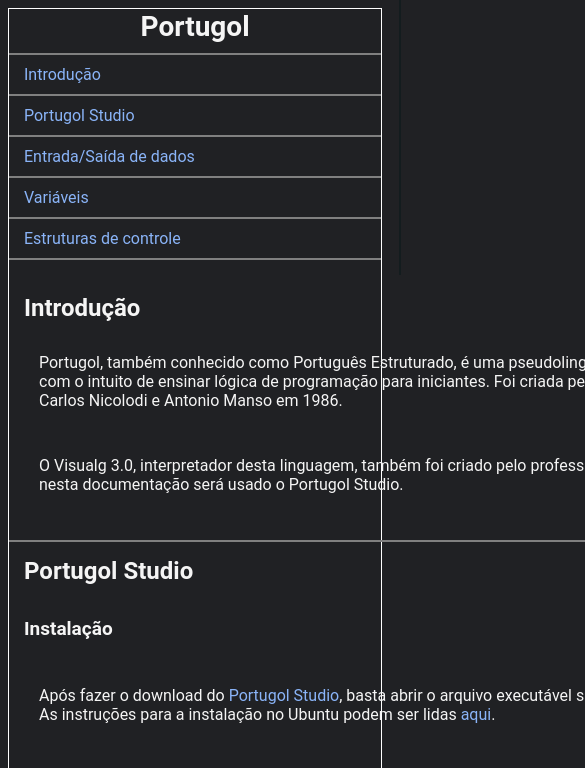
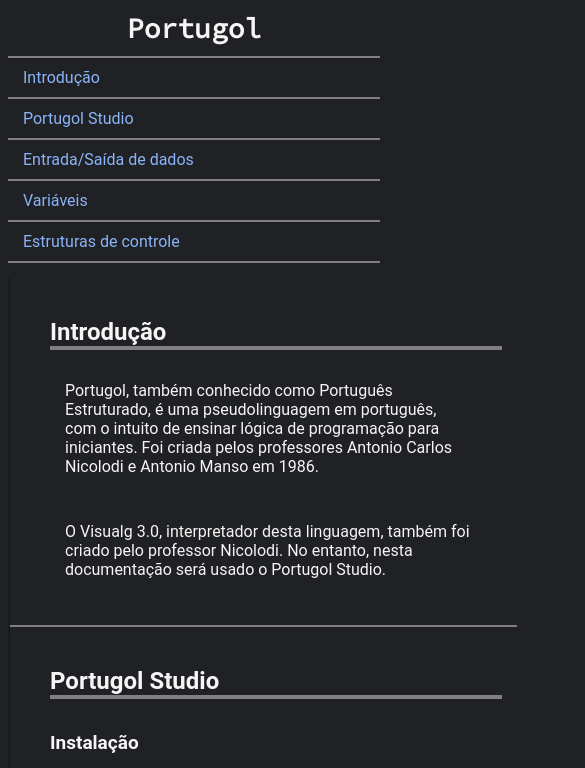
Before and after one commit to mtlpks/docs-portugol, a plain HTML site: page index.html in a window 390 px wide. Shown: the top 768 px of the page, 585 px wide, since content can reach past the window. Drawn offline with Linux system fonts and the light colour scheme.

Commit message:
Conserta alguns problemas de dimensionamento

```diff
--- a/styles.css
+++ b/styles.css
@@ -9,20 +9,21 @@
 header {
     font-size: 24px;
     font-weight: bold;
+    border-bottom: 4px solid gray;
 }
 
 #Portugol {
     font-size: 28px;
     padding: 10px 0;
     text-align: center;
+    font-family: 'Source Code Pro';
 }
 
 nav {
     display: flex;
     flex-direction: column;
     width: 60%;
-    border-right: 2px solid rgba(0, 22, 22, 0.4);
-    position: fixed;
+    position: sticky;
     height: 100%;
     width: 300px;
     min-width: 290px;
@@ -31,6 +32,7 @@
 main {
     position: absolute;
     margin-left: 300px;
+    border-left: 2px solid rgba(0, 22, 22, 0.4);
 }
 
 a {
@@ -56,42 +58,12 @@
 section {
     padding: 15px;
     border-bottom: 2px solid gray;
+    padding-top: 40px;
+    padding-left: 40px;
 }
 
 nav * {
     border-bottom: 2px solid gray;
-}
-
-@media only screen and (max-width: 815px) {
-    nav {
-        position: absolute;
-        top: 0;
-        padding: 0;
-        margin: 0;
-        width: 100%;
-        max-height: 275px;
-    }
-
-    body {
-        border: 1px solid white;
-    }
-
-
-
-    .nav-link, #Portugol {
-        margin-right: 17.8px;
-    }
-
-    main {
-        position: relative;
-        margin-top: 270px;
-        margin-left: 0;
-    }
-}
-
-.code {
-    border: 1px gray solid;
-    background-color: #303236;
 }
 
 code {
@@ -119,4 +91,48 @@
 
 p {
     padding: 15px;
+    word-wrap: break-word;
 }
+
+.code {
+    border: 1px gray solid;
+    background-color: #303236;
+}
+
+@media only screen and (max-width: 815px) {
+    nav {
+        position: absolute;
+        top: 0;
+        padding: 0;
+        margin: 0;
+        width: 100%;
+        max-height: 275px;
+    }
+
+    /* body {
+        border: 1px solid white;
+    } */
+
+    .nav-link, #Portugol {
+        margin-right: 17.8px;
+    }
+
+    main {
+        position: relative;
+        margin-top: 270px;
+        margin-left: 0;
+    }
+
+    p {
+        width: 90%;
+    }
+
+    .code {
+        width: 90%
+    }
+
+    code {
+        width: 90%;
+        font-size: 10px;
+    }
+}
```
Also changed, not shown: index.html (+7 -5 lines).
